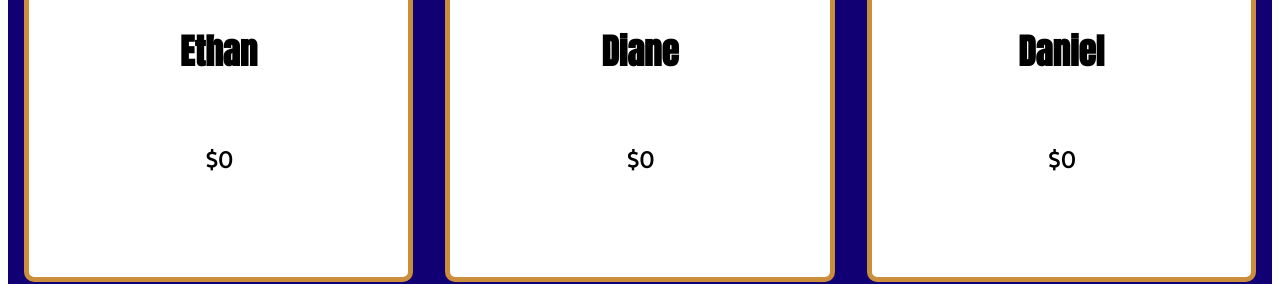
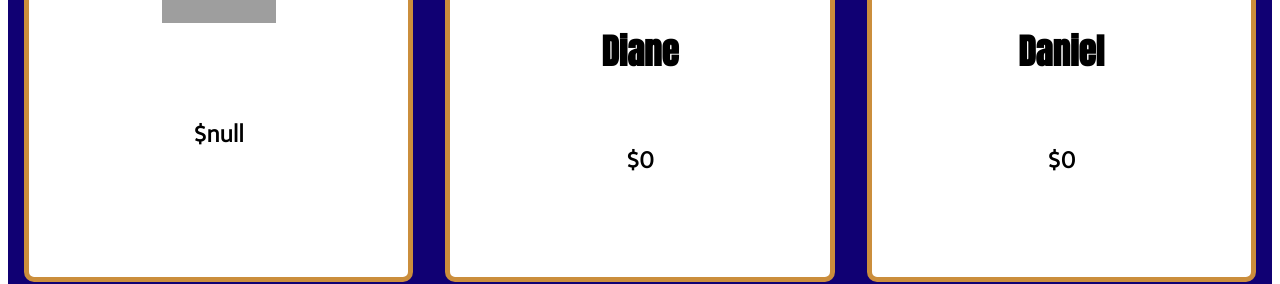
Before and after one commit to ashEthank/ashEthank.github.io, a plain HTML site: page html/result.html in a window 1280 px wide. Shown: the part 435-719 px from the top of the page. Drawn offline with nearby package versions, Linux system fonts and the light colour scheme; grey boxes are pictures that could not be loaded.

Commit message:
completed results

```diff
--- a/JavaScript/result.js
+++ b/JavaScript/result.js
@@ -0,0 +1,9 @@
+$(() => {
+
+console.log(sessionStorage.getItem('name'));
+console.log(`$${sessionStorage.getItem('score')}`);
+
+$('#one').text(sessionStorage.getItem('name'));
+$('#two').text(`$${sessionStorage.getItem('score')}`);
+
+})
--- a/html/result.html
+++ b/html/result.html
@@ -21,8 +21,8 @@
       <div class="container">
           <div class="person">
             <img src="https://cdn.esquimaltmfrc.com/wp-content/uploads/2015/09/flat-faces-icons-circle-man-6.png">
-            <h2>Ethan</h2>
-            <h4>$0</h4>
+            <h2 id="one"></h2>
+            <h4 id="two"></h4>
           </div>
           <div class="person">
             <img src="https://cdn.esquimaltmfrc.com/wp-content/uploads/2015/09/flat-faces-icons-circle-woman-7.png">
```
